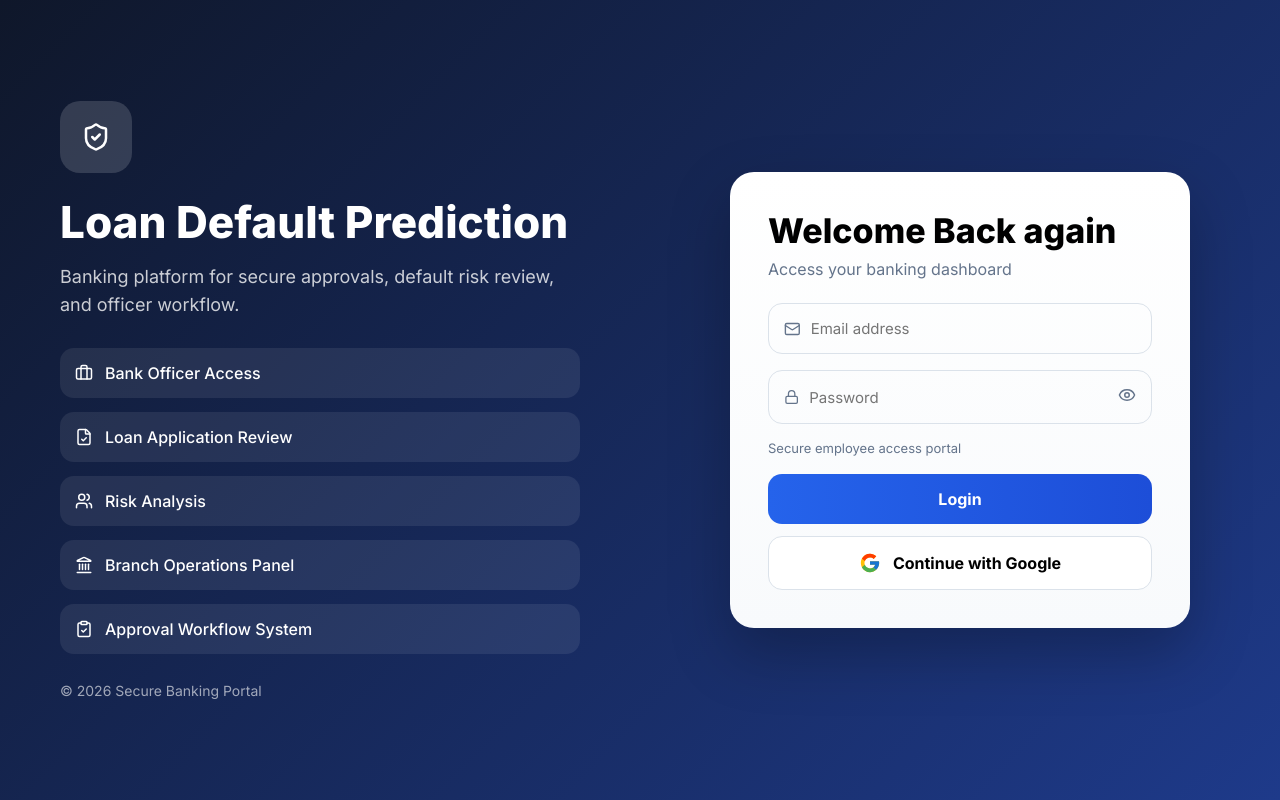
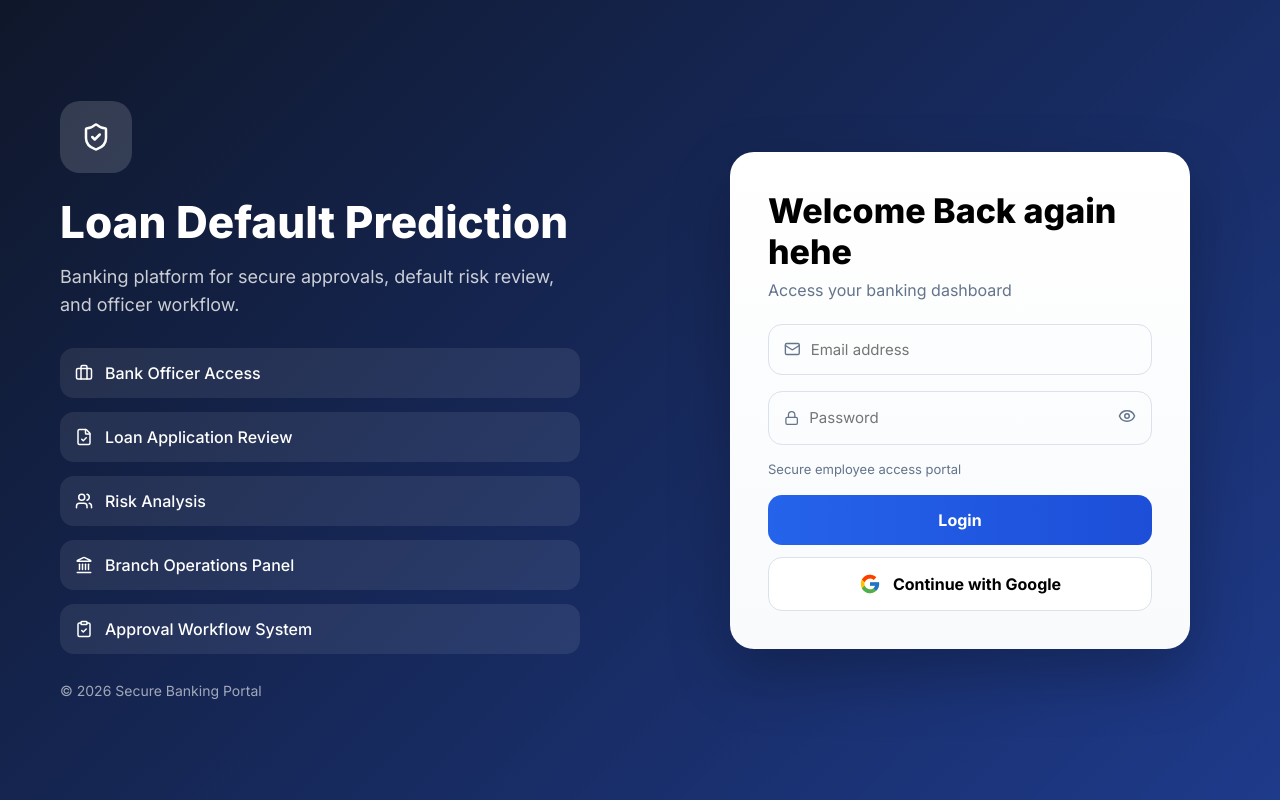
Before and after one commit to jeevaninallu/Capstone_final, a React (Vite) app in the folder frontend/: page /login in a window 1280 px wide. Built offline with nearby package versions, Linux system fonts and the light colour scheme.

Commit message:
test msg  by zeev

```diff
--- a/frontend/src/pages/Login.jsx
+++ b/frontend/src/pages/Login.jsx
@@ -241,7 +241,7 @@ function Login() {
               styles.loginTitle
             }
           >
-            Welcome Back again
+            Welcome Back again hehe
           </h2>
 
           <p style={styles.loginSub}>
```
